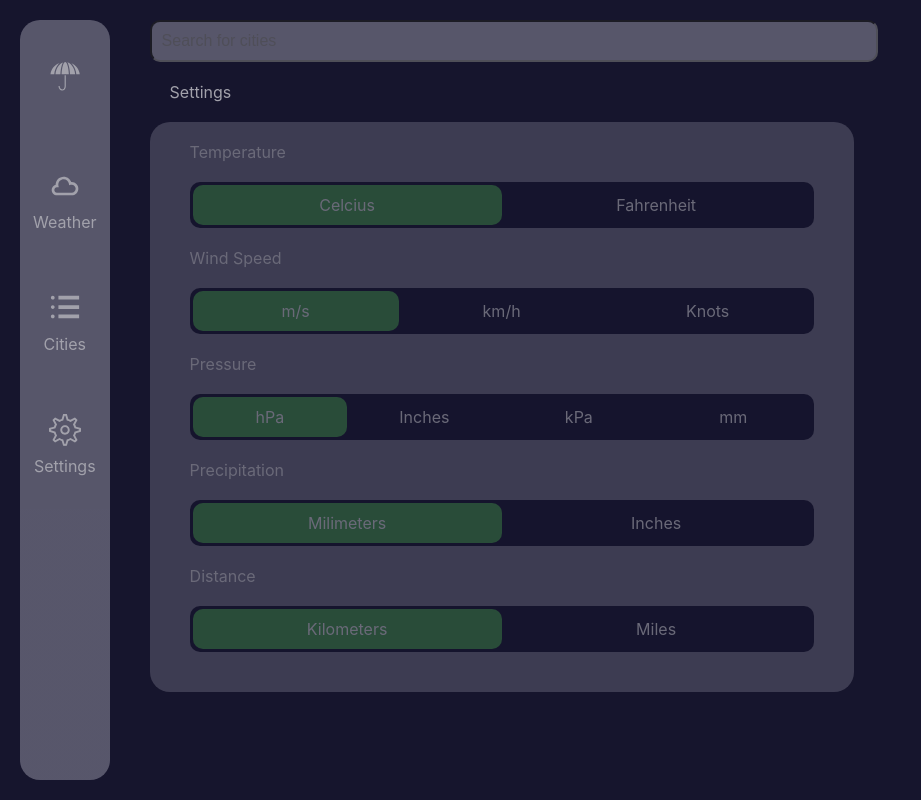
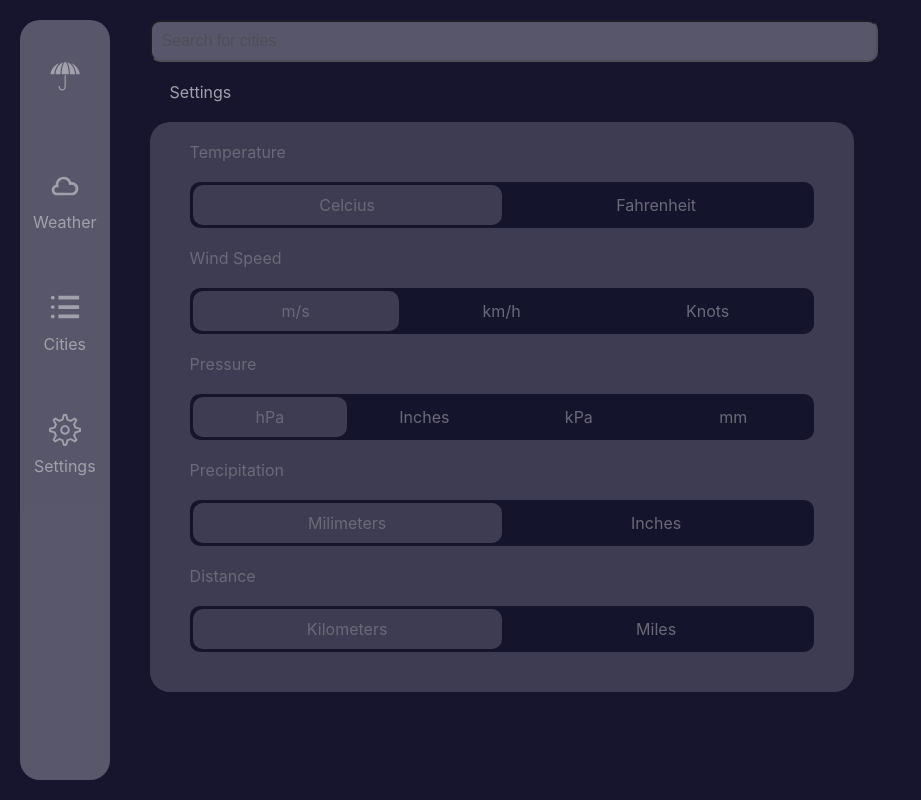
Before and after one commit to Matt-T993/weather-app, a React (Create React App) app: page /setting in a window 1280 px wide. Shown: the whole page, without its empty margins (0-921 px from the left). Built offline with nearby package versions, Linux system fonts and the light colour scheme; no server answers.

Commit message:
change setting color

```diff
--- a/src/views/views.css
+++ b/src/views/views.css
@@ -89,7 +89,8 @@
 .pressure-selection.selected,
 .precip-selection.selected,
 .distance-selection.selected {
-  background-color: #4CAF50; /* Green color for selected items */
+  background: rgb(131, 130, 148);
+  background: linear-gradient(0deg, rgba(131, 130, 148, 1) 100%, rgba(106, 106, 106, 0) 100%, rgba(0, 212, 255, 1) 100%);
 
 }
 
```
